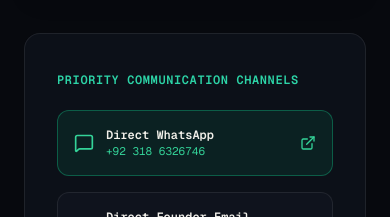
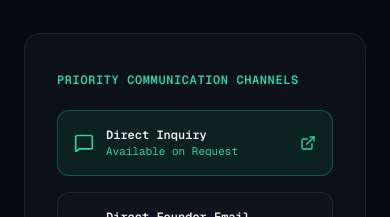
Before and after one commit to HunzilaRajput746/Cortelo, a Next.js app: page /contact in a window 390 px wide. Shown: the part 1260-1477 px from the top of the page. Built offline with nearby package versions, Linux system fonts and the light colour scheme.

Commit message:
feat(pages): sanitize contact and about pages to remove phone number references

```diff
--- a/src/app/about/page.tsx
+++ b/src/app/about/page.tsx
@@ -235,7 +235,7 @@ export default function AboutPage() {
               className="px-6 py-3.5 rounded-full border border-emerald-500/40 bg-emerald-500/10 text-emerald-400 hover:bg-emerald-500/20 text-xs font-mono transition-all flex items-center gap-2"
             >
               <MessageSquare className="w-3.5 h-3.5" />
-              <span>WhatsApp Direct (+92 318 6326746)</span>
+              <span>Initiate Direct Inquiry</span>
             </a>
           </div>
         </div>
--- a/src/app/contact/page.tsx
+++ b/src/app/contact/page.tsx
@@ -59,7 +59,7 @@ export default function ContactPage() {
                     className="inline-flex items-center gap-2 px-6 py-3 rounded-full bg-emerald-500/20 text-emerald-400 border border-emerald-500/40 text-xs font-mono font-semibold hover:bg-emerald-500/30 transition-all"
                   >
                     <MessageSquare className="w-4 h-4" />
-                    <span>Chat on WhatsApp (+92 318 6326746)</span>
+                    <span>Initiate Project Briefing</span>
                   </a>
                 </div>
               </div>
@@ -185,8 +185,8 @@ export default function ContactPage() {
                   <div className="flex items-center gap-3">
                     <MessageSquare className="w-5 h-5" />
                     <div>
-                      <div className="font-bold text-cortelo-text">Direct WhatsApp</div>
-                      <div className="text-[11px] text-emerald-400">+92 318 6326746</div>
+                      <div className="font-bold text-cortelo-text">Direct Inquiry</div>
+                      <div className="text-[11px] text-emerald-400">Available on Request</div>
                     </div>
                   </div>
                   <ExternalLink className="w-4 h-4 group-hover:translate-x-0.5 transition-transform" />
```
